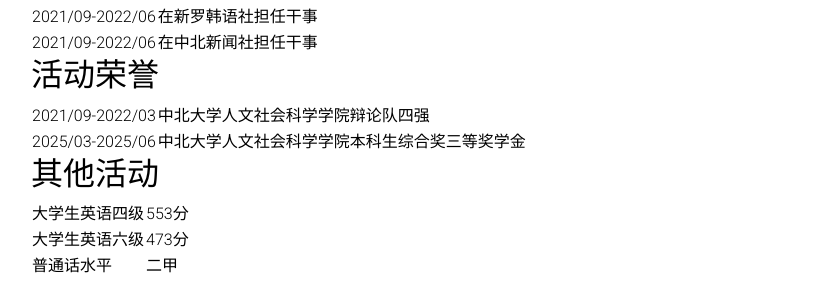
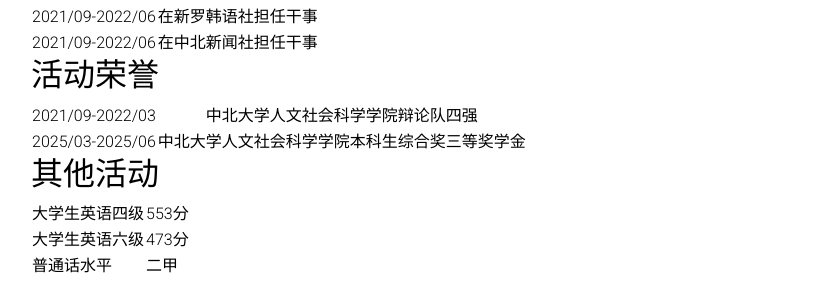
Before and after one commit to zhaoxinyu0602/zhaoxinyu0602.GitHub.io, a Jekyll site: the page built from _pages/teaching.md, in a window 1280 px wide. Shown: the part 282-565 px from the top of the page, without its empty margins (224-1056 px from the left). Built offline with Jekyll 4.4.1, drawn with Linux system fonts in a browser that asks for light colours; comment, search, counter and statistics services are not loaded; a style sheet for code colours, icons or effects is not loaded; grey boxes are pictures that could not be loaded.

Commit message:
Update teaching.md

```diff
--- a/_pages/teaching.md
+++ b/_pages/teaching.md
@@ -26,14 +26,14 @@
 
 ## 活动荣誉
 
-<table style="border: none； border-collapse: collapse；">
+<table border="0">
   <tr>
-    <td style="border: none；" >2021/09-2022/03</td>
-    <td style="border: none；" >中北大学人文社会科学学院辩论队四强</td>
+    <td align="center">2021/09-2022/03</td>
+    <td align="center" >中北大学人文社会科学学院辩论队四强</td>
   </tr>
   <tr>
-    <td style="border: none；" >2025/03-2025/06</td>
-    <td style="border: none；" >中北大学人文社会科学学院本科生综合奖三等奖学金</td>
+    <td align="center">2025/03-2025/06</td>
+    <td align="center">中北大学人文社会科学学院本科生综合奖三等奖学金</td>
   </tr>
 </table>
 
```
